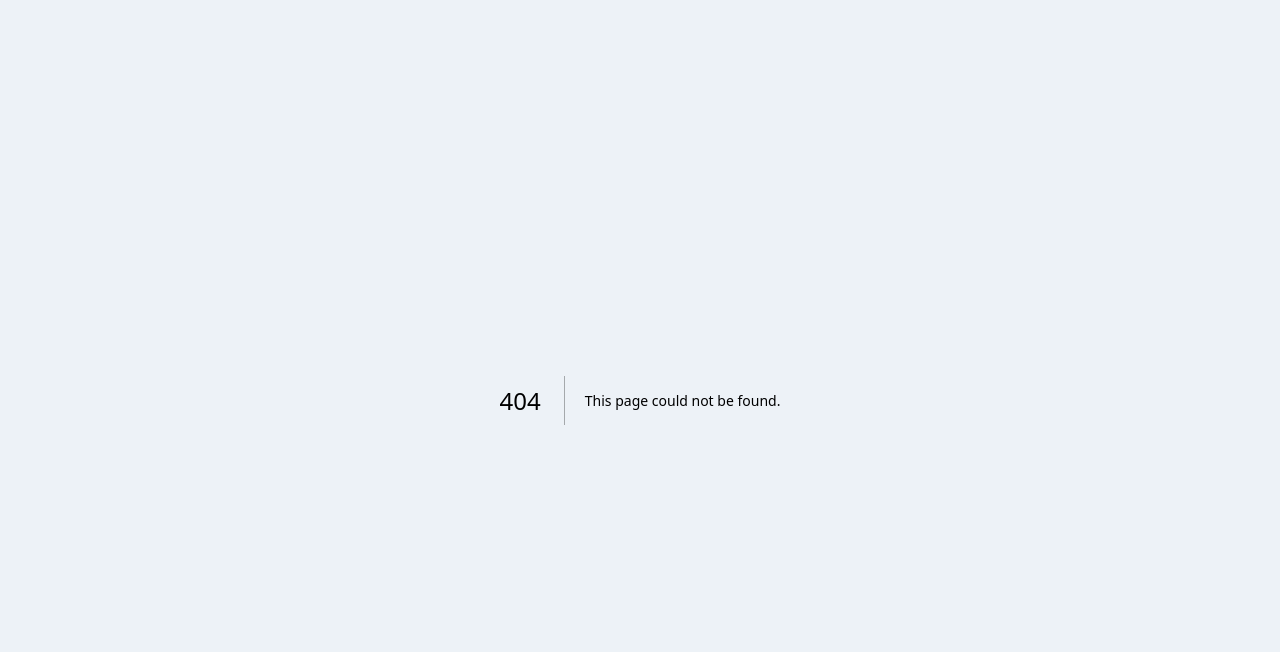
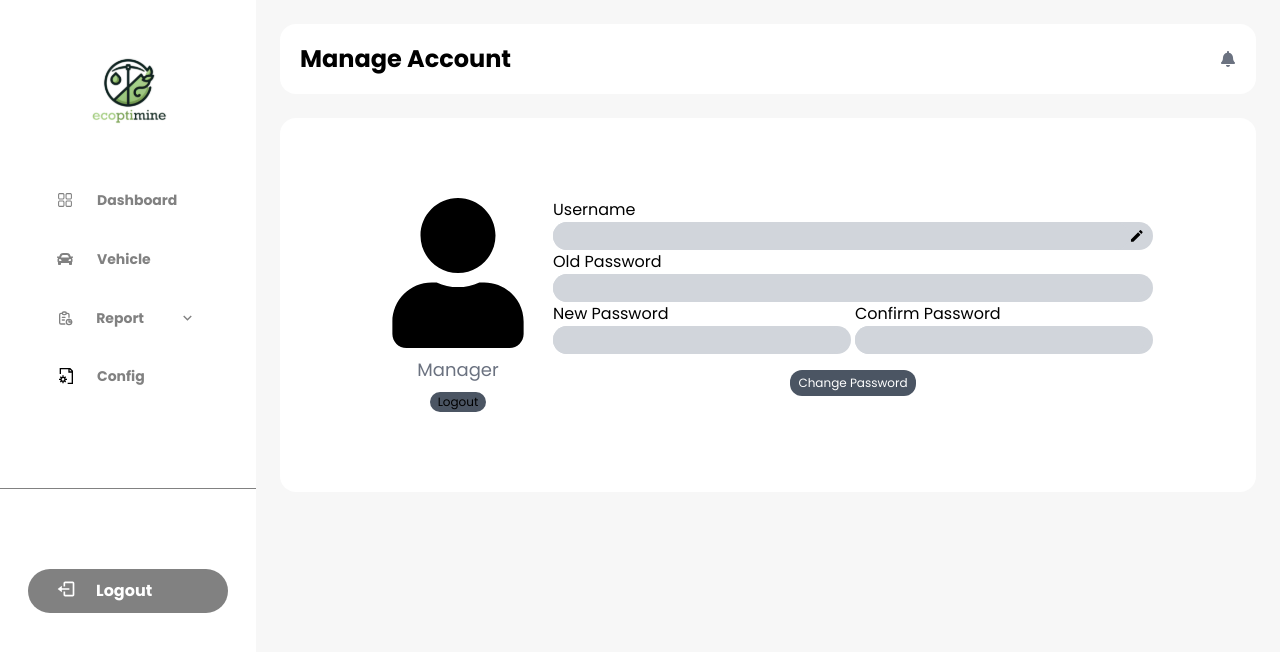
Before and after one commit to Riandra4trend/HackatonISMC, a Next.js app: page /account in a window 1280 px wide. Before the commit this address had no page. Shown: the top 652 px of the page. Built offline with nearby package versions, Linux system fonts and the light colour scheme.

Commit message:
implement sidebar and fix sidebar

```diff
--- a/src/app/Landing.tsx
+++ b/src/app/Landing.tsx
@@ -18,9 +18,9 @@ const Landing = () => {
 
 
       <div className="w-full lg:w-fit lg:bg-white lg:rounded-full lg:shadow-2xl flex flex-col lg:flex-row items-center px-5 py-2 lg:justify-evenly">
-        <div className="font-bold text-center bg-white lg:bg-transparent w-fit mr-2">
+        <div className="font-bold text-center bg-white rounded-full bg-transparent w-fit mr-2">
             <Image
-                className=""
+                className="bg-white rounded-[16px] mb-2 pb-1 lg:pb-0"
                 src="/logo.svg"
                 alt="icon-user"
                 width={60}
--- /dev/null
+++ b/src/app/account/Account.tsx
@@ -0,0 +1,93 @@
+"use client";
+import Image from "next/image";
+import { FaBell,FaUser } from "react-icons/fa";
+import { MdEdit } from "react-icons/md";
+import { useState } from "react";
+import { FaCheck } from "react-icons/fa6";
+// import toast from "react-hot-toast";
+import { useRouter } from "next/navigation";
+// import { signIn } from "next-auth/react";
+import  Config  from "../../components/Sidebar"
+
+export default function Vehicle() {
+  const router = useRouter();
+  const [editUsername,setEditUsername] = useState(false)
+  const user = {
+    user_id:'1',
+    username:'ecoptimine',
+    isManager:'false',
+  }
+
+  return (
+    <div className="flex h-screen w-full">
+    {/* //   <div className="w-[256px] bg-white">
+
+    //   </div> */}
+      <Config/>
+      <div className="w-full bg-[#F7F7F7] flex flex-col p-[24px] gap-[24px]">
+        <div className="w-full h-20 bg-white rounded-[16px] text-black flex flex-row px-5 justify-between items-center">
+          <h1 className="font-bold my-auto text-2xl">
+            Manage Account
+          </h1>
+          <FaBell className="text-gray-500"></FaBell>
+        </div>
+        <div className="w-full h-full flex-row flex flex-wrap gap-[24px] justify-center overflow-y-hiddem lg:overflow-hidden" id="style-2">
+            <div className="rounded-[16px] p-20 bg-white flex w-full h-fit justify-center flex-row gap-5 flex-col lg:flex-row">
+              <div className="items-center flex flex-col gap-2">
+                <FaUser className="w-[150px] h-[150px] text-black">
+
+                </FaUser>
+                <p className="my-auto font-medium text-lg text-gray-500">{user.isManager? "Manager" : "Operational"}</p>
+                <div className="w-fit px-2 py-1 bg-gray-600 hover:bg-gray-400 max-h-[20px] rounded-[12px] px-2 text-[12px] flex flex-row items-center justify-center cursor-pointer">
+                  Logout
+                </div>
+              </div>
+              <div className="flex-row items-center text-black w-full h-full max-w-[600px] justify-center gap-2">
+                <div className="gap-1">
+                  <p>
+                    Username
+                  </p>
+                  <div className="flex items-center bg-gray-300 rounded-[16px] pr-2">
+                    <input className="bg-gray-300 w-full focus:ring-0 focus:outline-none px-2 py-1 text-sm rounded-[16px]"></input>
+                    {editUsername?<FaCheck className="cursor-pointer" onClick={()=>{setEditUsername(false)}}></FaCheck>:<MdEdit className="cursor-pointer" onClick={()=>{setEditUsername(true)}}></MdEdit>}
+                  </div>
+                </div>
+                <div className="gap-1">
+                  <p>
+                    Old Password
+                  </p>
+                  <div className="flex items-center bg-gray-300 rounded-[16px] pr-2">
+                    <input className="bg-gray-300 w-full focus:ring-0 focus:outline-none px-2 py-1 text-sm rounded-[16px]"></input>
+                    {/* {editUsername?<FaCheck className="cursor-pointer" onClick={()=>{setEditUsername(false)}}></FaCheck>:<MdEdit className="cursor-pointer" onClick={()=>{setEditUsername(true)}}></MdEdit>} */}
+                  </div>
+                </div>
+                <div className="gap-1 flex">
+                  <div className="w-full">
+                    <p>
+                      New Password
+                    </p>
+                    <div className="flex items-center bg-gray-300 rounded-[16px] pr-2">
+                      <input className="bg-gray-300 w-full focus:ring-0 focus:outline-none px-2 py-1 text-sm rounded-[16px]"></input>
+                    </div>
+                  </div>
+                  <div className="w-full">
+                    <p>
+                      Confirm Password
+                    </p>
+                    <div className="flex items-center bg-gray-300 rounded-[16px] pr-2">
+                      <input className="bg-gray-300 w-full focus:ring-0 focus:outline-none px-2 py-1 text-sm rounded-[16px]"></input>
+                    </div>
+                  </div>
+                </div>
+                <div className="gap-1 justify-center flex mt-4">
+                  <div className="text-white w-fit bg-gray-600 hover:bg-gray-400 rounded-[12px] px-2 text-[12px] flex flex-row items-center justify-center cursor-pointer py-1">
+                    Change Password
+                  </div>
+                </div>
+              </div>
+            </div>
+        </div>
+      </div>
+    </div>
+  );
+}
--- /dev/null
+++ b/src/app/account/page.tsx
@@ -0,0 +1,6 @@
+// import Register from "@/app/register/Register";
+import Vehicle from "./Account";
+
+const page = () => <Vehicle />;
+
+export default page;
--- a/src/app/globals.css
+++ b/src/app/globals.css
@@ -30,3 +30,23 @@ input::-ms-reveal,
 input::-ms-clear {
   display: none;
 }
+
+#style-2::-webkit-scrollbar-track
+{
+	-webkit-box-shadow: inset 0 0 6px rgba(0,0,0,0.3);
+	border-radius: 10px;
+	background-color: #F5F5F5;
+}
+
+#style-2::-webkit-scrollbar
+{
+	width: 12px;
+	background-color: #F5F5F5;
+}
+
+#style-2::-webkit-scrollbar-thumb
+{
+	border-radius: 5px;
+	-webkit-box-shadow: inset 0 0 6px rgba(0,0,0,.3);
+	background-color: #ababab;
+}
--- a/src/app/vehicle/Vehicle.tsx
+++ b/src/app/vehicle/Vehicle.tsx
@@ -5,7 +5,7 @@ import { useState } from "react";
 // import toast from "react-hot-toast";
 import { useRouter } from "next/navigation";
 // import { signIn } from "next-auth/react";
-
+import  Config  from "../../components/Sidebar"
 export default function Vehicle() {
   const router = useRouter();
 
@@ -231,13 +231,11 @@ export default function Vehicle() {
 
   return (
     <div className="flex h-screen w-full fixed">
-      <div className="w-[256px] bg-white">
-
-      </div>
+      <Config></Config>
 
       <div className="w-full bg-[#F7F7F7] flex flex-col p-[24px] gap-[24px]">
         <div className="w-full h-20 bg-white rounded-[16px] text-black flex flex-row px-5 justify-between items-center">
-          <h1 className="font-bold my-auto text-2xl">
+          <h1 className="font-bold my-auto text-2xl p-2">
             Vehicle Overview
           </h1>
           <FaBell className="text-gray-500"></FaBell>
--- a/src/components/Sidebar.tsx
+++ b/src/components/Sidebar.tsx
@@ -53,7 +53,7 @@ const Config = () => {
   const pathname = usePathname();
 
   return (
-    <div className="z-[99999] hidden lg:flex flex-col bg-white w-64 fixed h-full">
+    <div className="z-[99999] hidden lg:flex flex-col bg-white w-64 relative h-full">
       <div className="flex flex-col">
         <div className="flex justify-center mt-[42px]">
           <Image src="/logo.svg" alt="logo" width={100} height={100} />
```
